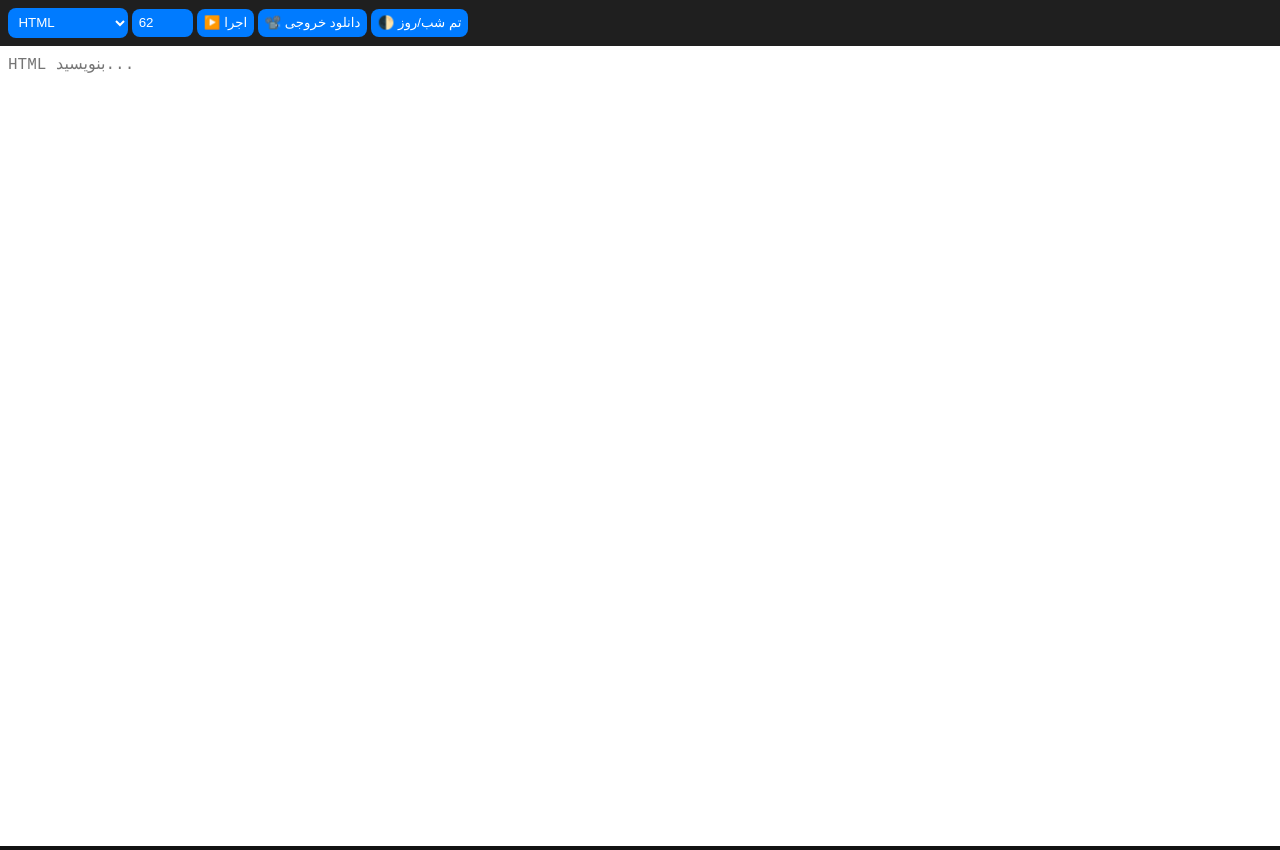
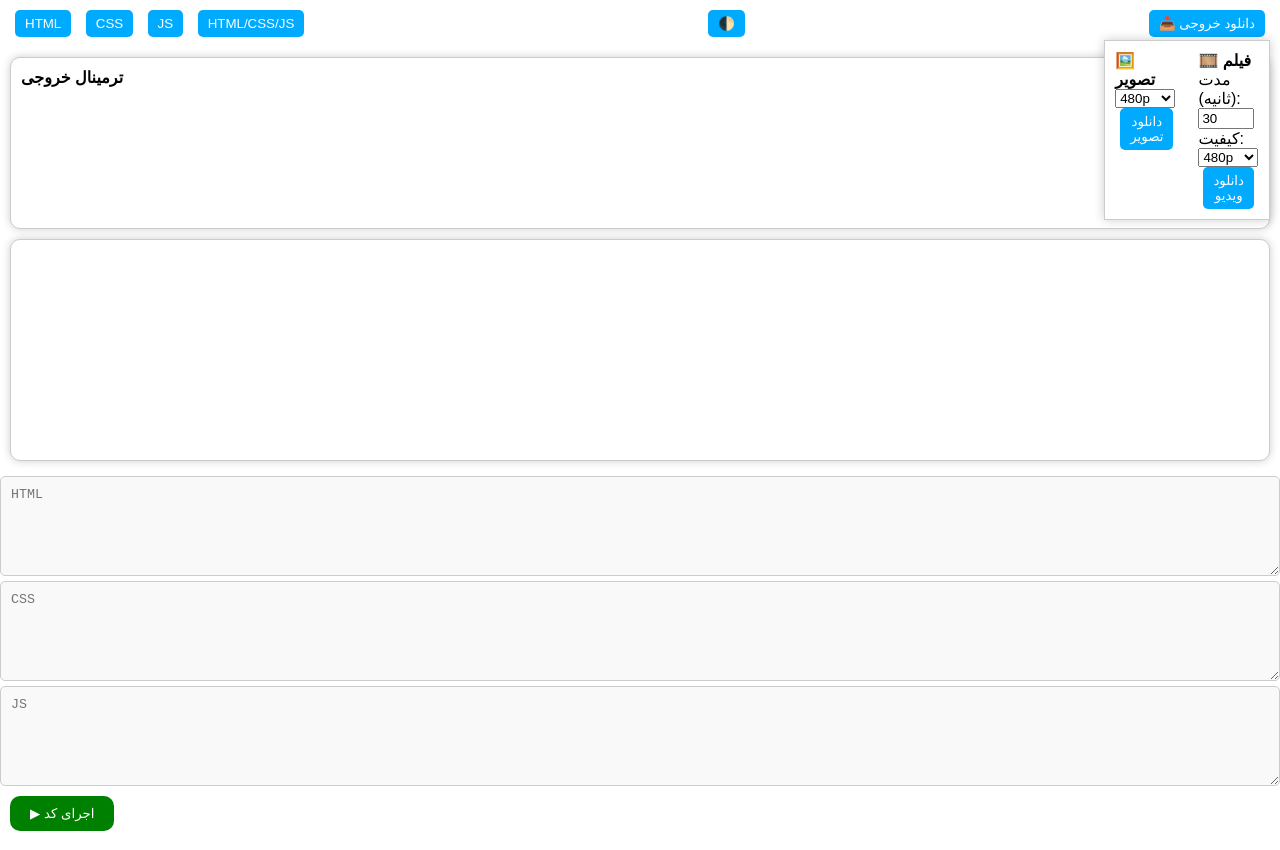
Before and after one commit to khaeruddin78811/fm, a plain HTML site: page index.html in a window 1280 px wide. Drawn offline with Linux system fonts and the light colour scheme.

Commit message:
index.html

```diff
--- a/index.html
+++ b/index.html
@@ -1,164 +1,168 @@
-<!DOCTYPE html><html lang="en" data-theme="dark">
-<head>
-  <meta charset="UTF-8">
-  <meta name="viewport" content="width=device-width, initial-scale=1.0">
-  <title>کدنویسی و نمایشگر</title>
-  <style>
+<div class="top-bar">
+  <div class="lang-select">
+    <button onclick="setMode('html')">HTML</button>
+    <button onclick="setMode('css')">CSS</button>
+    <button onclick="setMode('js')">JS</button>
+    <button onclick="setMode('multi')">HTML/CSS/JS</button>
+  </div>
+  <div class="theme-toggle">
+    <button onclick="toggleTheme()">🌓</button>
+  </div>
+  <div class="download-menu">
+    <button onclick="toggleDownloadMenu()">📥 دانلود خروجی</button>
+    <div id="downloadOptions" class="hidden">
+      <div>
+        <strong>🖼️ تصویر</strong><br>
+        <select id="imgQuality">
+          <option value="480">480p</option>
+          <option value="720">720p</option>
+          <option value="1080">1080p</option>
+        </select>
+        <button onclick="downloadImage()">دانلود تصویر</button>
+      </div>
+      <div>
+        <strong>🎞️ فیلم</strong><br>
+        <label>مدت (ثانیه):</label>
+        <input type="number" id="videoDuration" min="10" max="90" value="30"><br>
+        <label>کیفیت:</label>
+        <select id="videoQuality">
+          <option value="480">480p</option>
+          <option value="720">720p</option>
+          <option value="1080">1080p</option>
+        </select>
+        <button onclick="downloadVideo()">دانلود ویدیو</button>
+      </div>
+    </div>
+  </div>
+</div>
+<div class="editor-container">
+  <div id="terminal" class="shadow-box">
+    <strong>ترمینال خروجی</strong>
+    <pre id="output"></pre>
+  </div>
+  <div id="viewer" class="shadow-box"></div>
+</div>
+<div id="editors" class="multi-mode">
+  <textarea id="html" placeholder="HTML"></textarea>
+  <textarea id="css" placeholder="CSS"></textarea>
+  <textarea id="js" placeholder="JS"></textarea>
+</div>
+<button onclick="runCode()">▶ اجرای کد</button><style>
+body {
+  font-family: sans-serif;
+  margin: 0;
+  background: var(--bg);
+  color: var(--text);
+}
+
 :root {
-      --bg: #121212;
-      --fg: #e0e0e0;
-      --btn: #1f1f1f;
-      --highlight: #007bff;
+  --bg: #fff;
+  --text: #000;
+  --shadow: rgba(0, 0, 0, 0.2);
 }
-    [data-theme="light"] {
-      --bg: #ffffff;
-      --fg: #000000;
-      --btn: #f0f0f0;
-      --highlight: #007bff;
+
+body.dark {
+  --bg: #1e1e1e;
+  --text: #f0f0f0;
+  --shadow: rgba(255, 255, 255, 0.2);
 }
-    body {
-      margin: 0;
-      font-family: sans-serif;
+
+.top-bar {
+  display: flex;
+  justify-content: space-between;
+  padding: 10px;
   background: var(--bg);
-      color: var(--fg);
 }
-    header {
-      background: var(--btn);
-      padding: 0.5rem;
+
+.top-bar button {
+  margin: 0 5px;
+  padding: 6px 10px;
+  border: none;
+  border-radius: 5px;
+  background: #00aaff;
+  color: white;
+  cursor: pointer;
+}
+
+.download-menu {
+  position: relative;
+}
+
+#downloadOptions {
+  position: absolute;
+  top: 30px;
+  right: 0;
+  background: var(--bg);
+  border: 1px solid #ccc;
+  padding: 10px;
   display: flex;
-      flex-wrap: wrap;
-      justify-content: space-between;
-      align-items: center;
-      gap: 0.5rem;
+  gap: 20px;
+  box-shadow: 0 0 10px var(--shadow);
 }
-    header select,
-    header button,
-    header input[type="number"] {
-      padding: 0.4rem;
-      border: none;
-      border-radius: 8px;
-      background: var(--highlight);
-      color: white;
-    }
-    #editor {
-      display: flex;
-      flex-direction: column;
-      height: 50vh;
-    }
-    textarea {
-      flex: 1;
-      padding: 0.5rem;
-      font-family: monospace;
-      font-size: 1rem;
-      border: none;
-      outline: none;
-      resize: none;
-    }
-    #viewer {
-      height: 50vh;
-      width: 100%;
-      border: none;
-      background: white;
-    }
+
 .hidden {
   display: none;
 }
-  </style>
-</head>
-<body>
-  <header>
-    <div>
-      <select id="mode">
-        <option value="html">HTML</option>
-        <option value="css">CSS</option>
-        <option value="js">JavaScript</option>
-        <option value="multi">HTML/CSS/JS</option>
-      </select>
-      <input type="number" id="duration" value="62" min="10" max="90" title="مدت ویدیو (ثانیه)">
-      <button onclick="runCode()">▶️ اجرا</button>
-      <button onclick="downloadOutput()">📽️ دانلود خروجی</button>
-      <button onclick="toggleTheme()">🌓 تم شب/روز</button>
-    </div>
-  </header>  <div id="editor">
-    <textarea id="html" placeholder="HTML بنویسید..."></textarea>
-    <textarea id="css" class="hidden" placeholder="CSS بنویسید..."></textarea>
-    <textarea id="js" class="hidden" placeholder="JavaScript بنویسید..."></textarea>
-  </div>  <iframe id="viewer"></iframe>  <script>
-    const modeSelect = document.getElementById("mode");
-    const htmlArea = document.getElementById("html");
-    const cssArea = document.getElementById("css");
-    const jsArea = document.getElementById("js");
-    const viewer = document.getElementById("viewer");
 
-    modeSelect.addEventListener("change", () => {
-      htmlArea.classList.remove("hidden");
-      cssArea.classList.remove("hidden");
-      jsArea.classList.remove("hidden");
-      const mode = modeSelect.value;
-      if (mode === "html") {
-        cssArea.classList.add("hidden");
-        jsArea.classList.add("hidden");
-      } else if (mode === "css") {
-        htmlArea.classList.add("hidden");
-        jsArea.classList.add("hidden");
-      } else if (mode === "js") {
-        htmlArea.classList.add("hidden");
-        cssArea.classList.add("hidden");
-      }
-    });
-
-    function runCode() {
-      const html = htmlArea.value;
-      const css = cssArea.value;
-      const js = jsArea.value;
-      const mode = modeSelect.value;
-      let code = "";
-      if (mode === "html") {
-        code = html;
-      } else if (mode === "css") {
-        code = `<style>${css}</style>`;} else if (mode === "js") {
-    code = `<script>${js}<\/script>`;
-  } else {
-    code = `<!DOCTYPE html><html><head><style>${css}</style></head><body>${html}<script>${js}<\/script></body></html>`;
-  }
-  viewer.srcdoc = code;
+.editor-container {
+  display: flex;
+  flex-direction: column;
+  padding: 10px;
+  gap: 10px;
 }
 
-function toggleTheme() {
-  const root = document.documentElement;
-  const current = root.getAttribute("data-theme");
-  root.setAttribute("data-theme", current === "light" ? "dark" : "light");
+.shadow-box {
+  border: 1px solid #ccc;
+  box-shadow: 0 0 8px var(--shadow);
+  padding: 10px;
+  border-radius: 10px;
+  background: var(--bg);
+  color: var(--text);
+  min-height: 150px;
 }
 
-async function downloadOutput() {
-  const duration = Math.min(90, Math.max(10, parseInt(document.getElementById("duration").value) || 62));
-  const iframe = document.getElementById("viewer");
-  try {
-    const stream = await navigator.mediaDevices.getDisplayMedia({ video: { frameRate: 30 } });
-    const mediaRecorder = new MediaRecorder(stream);
-    const chunks = [];
+#viewer {
+  height: 200px;
+}
 
-    mediaRecorder.ondataavailable = e => chunks.push(e.data);
-    mediaRecorder.onstop = () => {
-      const blob = new Blob(chunks, { type: 'video/mp4' });
-      const url = URL.createObjectURL(blob);
-      const a = document.createElement("a");
-      a.href = url;
-      a.download = "output.mp4";
-      a.click();
-      URL.revokeObjectURL(url);
-    };
+#editors textarea {
+  width: 100%;
+  height: 100px;
+  margin-top: 5px;
+  font-family: monospace;
+  background: #f9f9f9;
+  border: 1px solid #ccc;
+  padding: 10px;
+  border-radius: 5px;
+}
 
-    mediaRecorder.start();
-    setTimeout(() => {
-      mediaRecorder.stop();
-      stream.getTracks().forEach(track => track.stop());
-    }, duration * 1000);
-  } catch (err) {
-    alert("خطا در ضبط نمایشگر: " + err.message);
+button[onclick="runCode()"] {
+  margin: 10px;
+  padding: 10px 20px;
+  background: green;
+  color: white;
+  border: none;
+  border-radius: 10px;
+}
+</style><script>
+function setMode(mode) {
+  const editors = document.getElementById('editors');
+  if (mode === 'multi') {
+    editors.classList.add('multi-mode');
+  } else {
+    editors.classList.remove('multi-mode');
+    ['html','css','js'].forEach(id => document.getElementById(id).style.display = (id === mode ? 'block' : 'none'));
   }
 }
 
-  </script>
-</body>
-</html>
+function runCode() {
+  const html = document.getElementById('html').value;
+  const css = `<style>${document.getElementById('css').value}</style>`;const js = <script>${document.getElementById('js').value}<\/script>; const viewer = document.getElementById('viewer'); viewer.innerHTML = html + css + js; }
+
+function toggleTheme() { document.body.classList.toggle('dark'); }
+
+function toggleDownloadMenu() { document.getElementById('downloadOptions').classList.toggle('hidden'); }
+
+function downloadImage() { alert("دانلود تصویر با کیفیت: " + document.getElementById("imgQuality").value); // Logic for downloading screenshot here }
+
+function downloadVideo() { const dur = document.getElementById("videoDuration").value; const qual = document.getElementById("videoQuality").value; alert("دانلود ویدیو با مدت " + dur + " ثانیه و کیفیت " + qual); // Logic for video recording here } </script>
```
Lines whose indentation alone changed are shown as unchanged.
